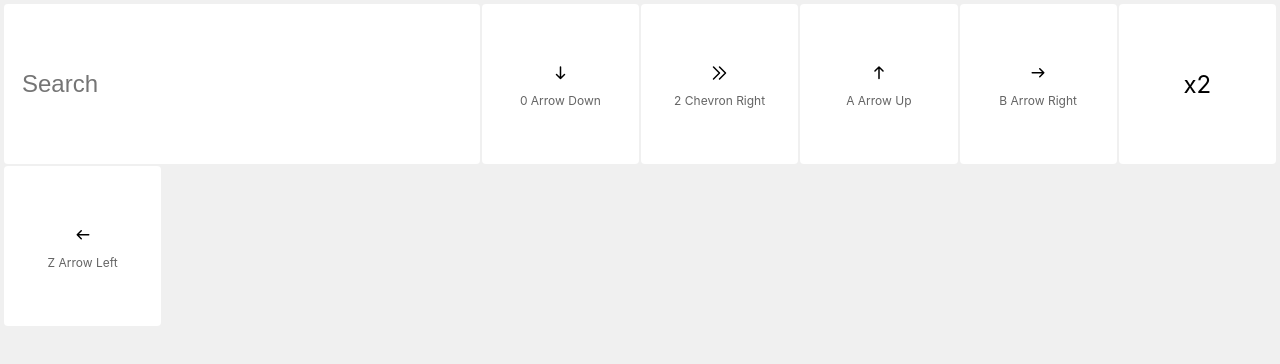
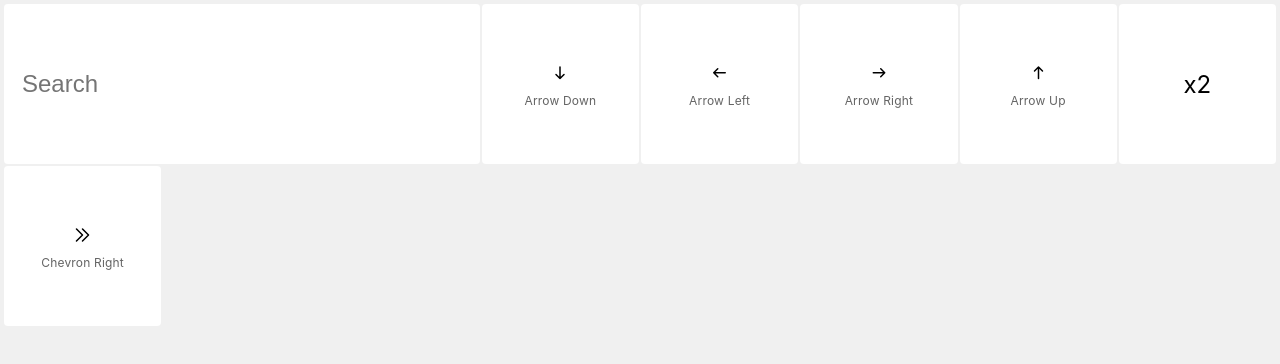
Before and after one commit to yaosamo/standartio, a Next.js app: page / in a window 1280 px wide. Shown: the top 364 px of the page. Built offline with nearby package versions, Linux system fonts and the light colour scheme.

Commit message:
path to state for checkbox lol

```diff
--- a/components/icons.json
+++ b/components/icons.json
@@ -1,27 +1,27 @@
 [
   {
     "url": "/icons/arrow-right.svg",
-    "name": "B Arrow Right",
+    "name": "Arrow Right",
     "tags": ""
   },
   {
     "url": "/icons/arrow-up.svg",
-    "name": "A Arrow Up",
+    "name": "Arrow Up",
     "tags": ""
   },
   {
     "url": "/icons/arrow-left.svg",
-    "name": "Z Arrow Left",
+    "name": "Arrow Left",
     "tags": ""
   },
   {
     "url": "/icons/arrow-down.svg",
-    "name": "0 Arrow Down",
+    "name": "Arrow Down",
     "tags": ""
   },
   {
     "url": "/icons/2-chevron-right.svg",
-    "name": "2 Chevron Right",
+    "name": "Chevron Right",
     "tags": ""
   }
 ]
--- a/pages/index.js
+++ b/pages/index.js
@@ -1,8 +1,19 @@
 import Head from "next/head";
 import styles from "../styles/Home.module.css";
 import Icons from "../components/iconsmapping";
+// import * as React from "react";
 
-const ratio = 1;
+var ratio = 1;
+
+const handleChange = () => {
+  if (ratio > 1) {
+    ratio = 1;
+    console.log("ratio 1");
+  } else {
+    ratio = 2;
+    console.log("ratio 2");
+  }
+};
 
 export default function Home() {
   return (
@@ -34,12 +45,11 @@ export default function Home() {
             title="Search"
             placeholder="Search"
             aria-label="Search"
-            data-ved=""
           />
         </div>
         {/* Size toggle */}
         <label className={styles.setting_size}>
-          <input type="checkbox" />
+          <input type="checkbox" onChange={handleChange} />
           <span className={styles.indicator}>x2</span>
         </label>
       </main>
--- a/styles/Home.module.css
+++ b/styles/Home.module.css
@@ -92,6 +92,7 @@
   padding-top: 0.5rem;
   color: #646464;
   font-size: 0.75rem;
+  letter-spacing: 0.015em;
 }
 
 .setting_size:hover .indicator {
```
